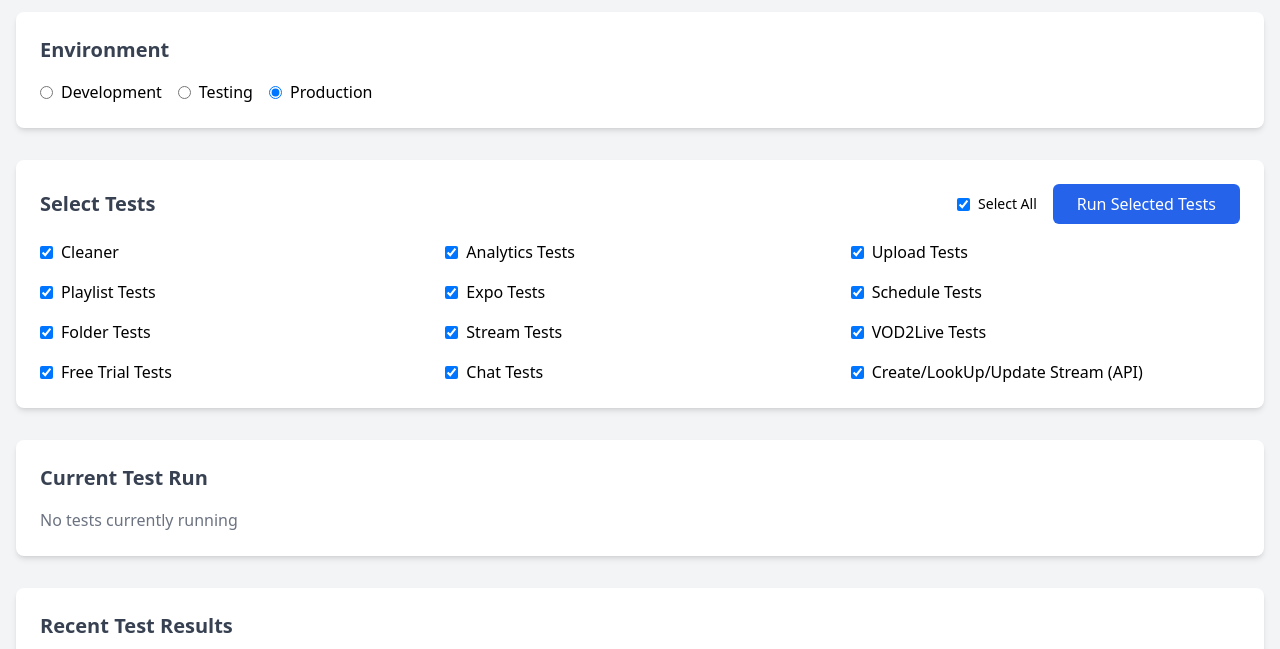
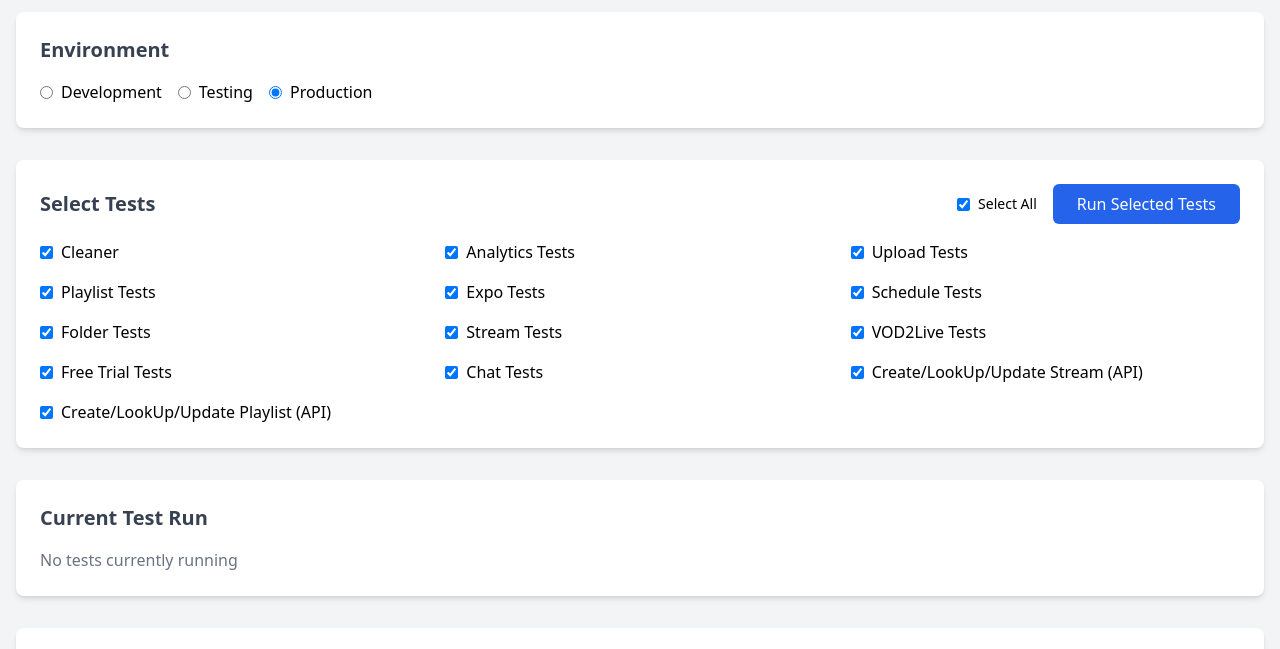
Before and after one commit to korzhkov/test-dashboard, a plain HTML site: page src/index.html in a window 1280 px wide. Shown: the part 88-737 px from the top of the page. Drawn offline with nearby package versions, Linux system fonts and the light colour scheme; no server answers.

Commit message:
Added Playlist API tests

```diff
--- a/src/index.html
+++ b/src/index.html
@@ -149,12 +149,12 @@
                     <input type="checkbox" class="form-checkbox text-blue-600 test-checkbox" value="stream_lookup" checked>
                     <span class="ml-2">Create/LookUp/Update Stream (API)</span>
                 </label>
+
+                <label class="flex items-center">
+                    <input type="checkbox" class="form-checkbox text-blue-600 test-checkbox" value="api_playlist" checked>
+                    <span class="ml-2">Create/LookUp/Update Playlist (API)</span>
+                </label>
 <!-- Добавляем новые тесты
-                <label class="flex items-center">
-                    <input type="checkbox" class="form-checkbox text-blue-600 test-checkbox" value="stream_lookup_v2" checked>
-                    <span class="ml-2">Create/LookUp/Update V2 Stream (API)</span>
-                </label>
-
                 <label class="flex items-center">
                     <input type="checkbox" class="form-checkbox text-blue-600 test-checkbox" value="quick2" checked>
                     <span class="ml-2">Quick2 Tests</span>
```
